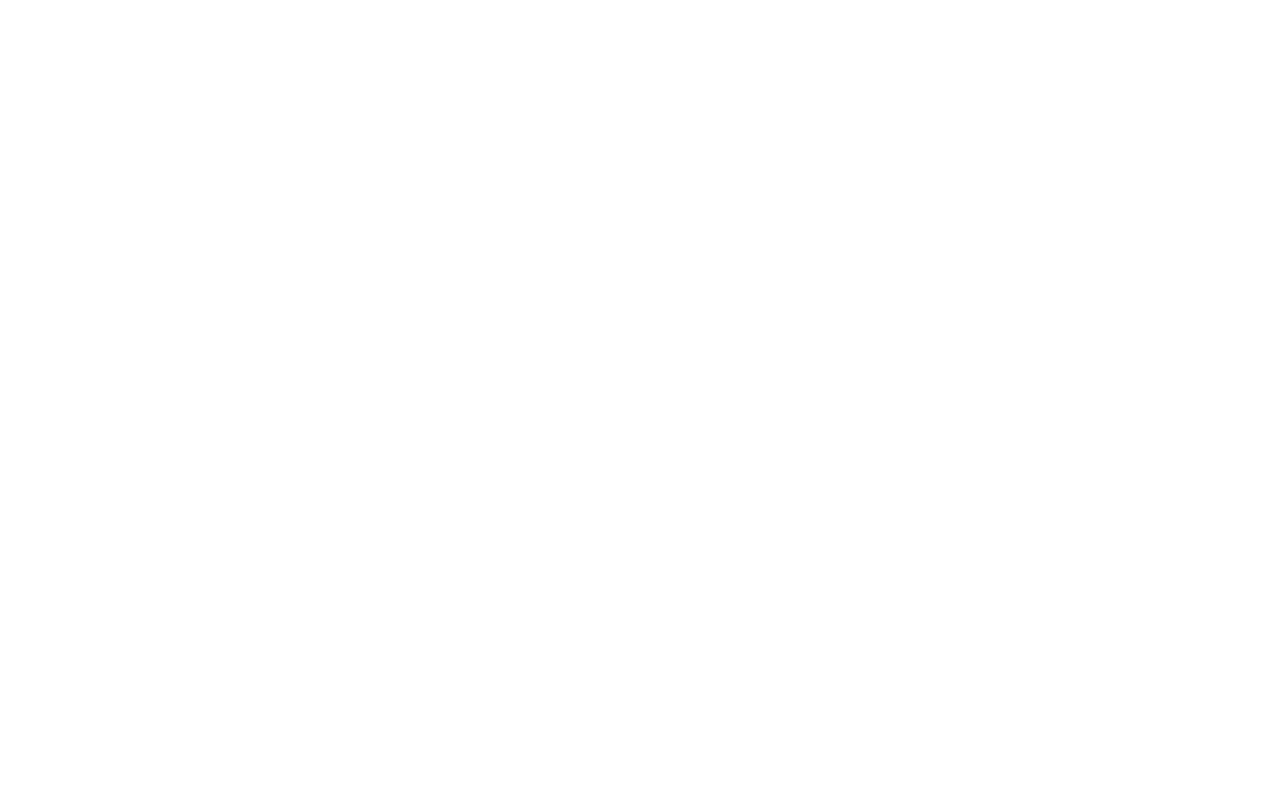
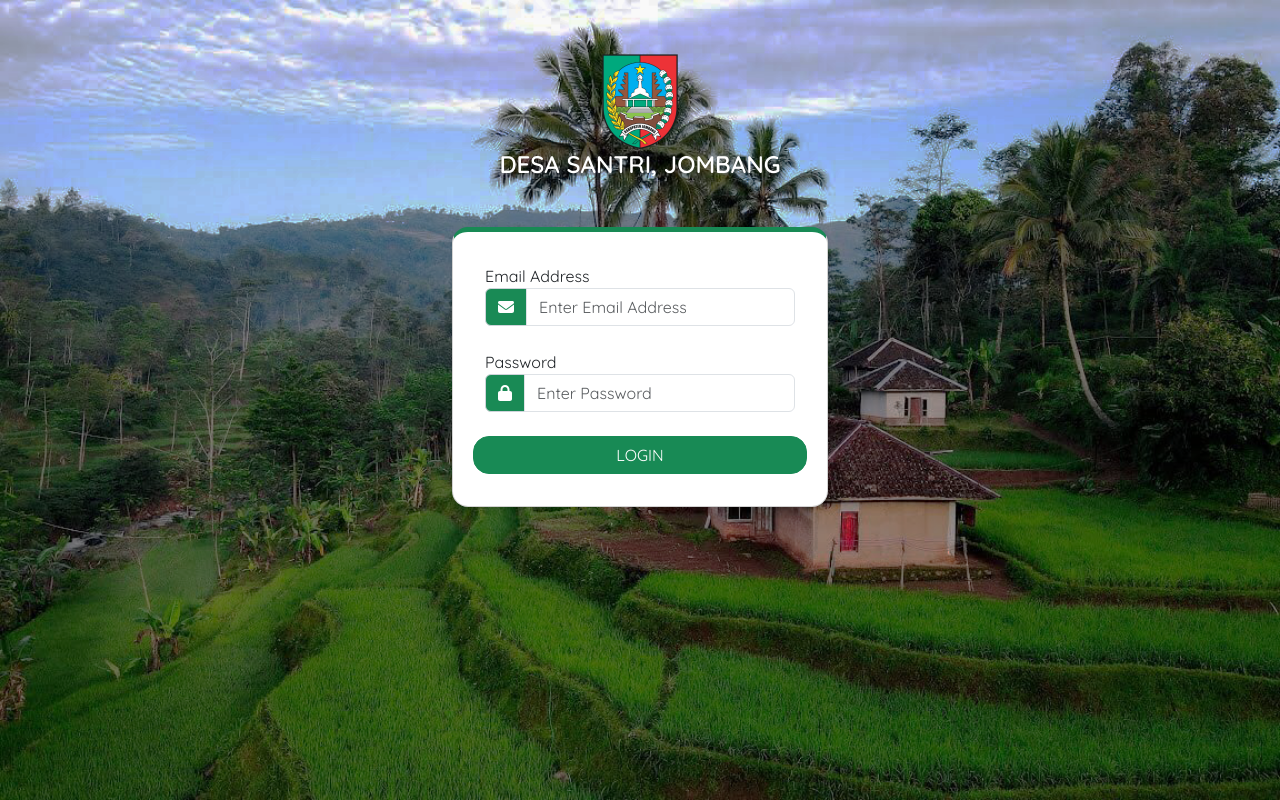
Before and after one commit to bramastyapp/desa-frontend, a React (Vite) app: page /login in a window 1280 px wide. Built offline with nearby package versions, Linux system fonts and the light colour scheme.

Commit message:
feat: authentication

```diff
--- a/src/App.jsx
+++ b/src/App.jsx
@@ -1,8 +1,13 @@
+//import routes
+import Routes from "./routes";
+
+//import Toaster
 import { Toaster } from "react-hot-toast";
 
 function App() {
   return (
     <>
+      <Routes />
       <Toaster />
     </>
   );
--- /dev/null
+++ b/src/layouts/Auth.jsx
@@ -0,0 +1,24 @@
+//import css bootstrap
+import "bootstrap/dist/css/bootstrap.min.css";
+import "../assets/admin/css/custom.css";
+
+//import font awesome
+import "@fortawesome/fontawesome-free/js/all.js";
+
+export default function auth({ children }) {
+  return (
+    <div
+      style={{
+        backgroundImage: "url(/images/bg.png)",
+        backgroundRepeat: "no-repeat",
+        backgroundPosition: "center",
+        backgroundSize: "cover",
+        height: "100vh",
+      }}
+    >
+      <div className="container">
+        <div className="d-flex justify-content-center h-100">{children}</div>
+      </div>
+    </div>
+  );
+}
--- /dev/null
+++ b/src/routes/index.jsx
@@ -0,0 +1,22 @@
+//import react router dom
+import { Routes, Route } from "react-router-dom";
+
+//======================================================
+// view admin
+//======================================================
+
+//import view login
+import Login from "../views/Auth/Login";
+import Forbidden from "../views/Auth/Forbidden";
+
+export default function RoutesIndex() {
+  return (
+    <Routes>
+      {/* route "/login" */}
+      <Route path="/login" element={<Login />} />
+
+      {/* route "/forbidden" */}
+      <Route path="/forbidden" element={<Forbidden />} />
+    </Routes>
+  );
+}
--- /dev/null
+++ b/src/views/Auth/Forbidden.jsx
@@ -0,0 +1,32 @@
+//import layoutAuth
+import LayoutAuth from "../../layouts/Auth";
+
+//import Link from react router dom
+import { Link } from "react-router-dom";
+
+export default function Forbidden() {
+  return (
+    <LayoutAuth>
+      <div className="container-fluid mb-5 mt-5">
+        <div className="row">
+          <div className="col-12 col-sm-12 col-xl-12 mb-4">
+            <div className="card border-0 shadow">
+              <div className="card-body text-center">
+                <img
+                  src="/images/no-touch.png"
+                  className="mt-5 mb-3"
+                  width="200"
+                />
+                <h2>Access Denied!</h2>
+                <Link to="/dashboard" className="btn btn-md btn-tertiary mt-3">
+                  <i className="fa fa-long-arrow-alt-left me-2"></i> Back to
+                  Dashboard
+                </Link>
+              </div>
+            </div>
+          </div>
+        </div>
+      </div>
+    </LayoutAuth>
+  );
+}
--- /dev/null
+++ b/src/views/Auth/Login.jsx
@@ -0,0 +1,151 @@
+//import state
+import { useState } from "react";
+
+//import service
+import Api from "../../services/Api";
+
+//import layoutAuth
+import LayoutAuth from "../../layouts/Auth";
+
+//import Cookie
+import Cookies from "js-cookie";
+
+//import Navigate
+import { Navigate, useNavigate } from "react-router-dom";
+
+//import toast
+import toast from "react-hot-toast";
+
+export default function login() {
+  //title page
+  document.title = "Login - Admin Desa";
+
+  //navigate
+  const navigate = useNavigate();
+
+  //define state
+  const [email, setEmail] = useState("");
+  const [password, setPassword] = useState("");
+
+  //define state errors
+  const [errors, setErrors] = useState([]);
+
+  //method login
+  const login = async (e) => {
+    e.preventDefault();
+
+    await Api.post("/api/login", {
+      //data
+      email: email,
+      password: password,
+    })
+      .then((response) => {
+        //set token to cookies
+        Cookies.set("token", response.data.token);
+
+        //set user to cookies
+        Cookies.set("user", JSON.stringify(response.data.user));
+
+        //set permissions to cookies
+        Cookies.set("permissions", JSON.stringify(response.data.permissions));
+
+        //show toast
+        toast.success("Login Successfully!", {
+          position: "top-right",
+          duration: 4000,
+        });
+
+        //redirect dashboard page
+        navigate("/admin/dashboard");
+      })
+      .catch((error) => {
+        //set response error to state
+        setErrors(error.response.data);
+      });
+  };
+
+  //check if cookie already exists
+  if (Cookies.get("token")) {
+    //redirect dashboard page
+    return <Navigate to="/admin/dashboard" replace />;
+  }
+
+  return (
+    <LayoutAuth>
+      <div
+        className="row d-flex align-items-center justify-content-center"
+        style={{
+          marginTop: "50px",
+        }}
+      >
+        <div className="col-md-7">
+          <div className="text-center mb-5">
+            <img src={"/images/logo-jbg.png"} width={"100"} />
+            <h4>
+              <strong className="text-white mt-3">DESA SANTRI, JOMBANG</strong>
+            </h4>
+          </div>
+          <div className="card rounded-4 shadow-sm border-top-success">
+            <div className="card-body">
+              <div className="form-left h-100 py-3 px-3">
+                {errors.message && (
+                  <div className="alert alert-danger">{errors.message}</div>
+                )}
+                <form onSubmit={login} className="row g-4">
+                  <div className="col-12">
+                    <label>Email Address</label>
+                    <div className="input-group">
+                      <div className="input-group-text">
+                        <i className="fa fa-envelope"></i>
+                      </div>
+                      <input
+                        type="text"
+                        className="form-control"
+                        value={email}
+                        onChange={(e) => setEmail(e.target.value)}
+                        placeholder="Enter Email Address"
+                      />
+                    </div>
+                    {errors.email && (
+                      <div className="alert alert-danger mt-2">
+                        {errors.email[0]}
+                      </div>
+                    )}
+                  </div>
+
+                  <div className="col-12">
+                    <label>Password</label>
+                    <div className="input-group">
+                      <div className="input-group-text">
+                        <i className="fa fa-lock"></i>
+                      </div>
+                      <input
+                        type="password"
+                        className="form-control"
+                        value={password}
+                        onChange={(e) => setPassword(e.target.value)}
+                        placeholder="Enter Password"
+                      />
+                    </div>
+                    {errors.password && (
+                      <div className="alert alert-danger mt-2">
+                        {errors.password[0]}
+                      </div>
+                    )}
+                  </div>
+
+                  <button
+                    type="submit"
+                    className="btn btn-primary px-4 float-end rounded-4"
+                  >
+                    LOGIN
+                  </button>
+                </form>
+              </div>
+            </div>
+          </div>
+        </div>
+      </div>
+    </LayoutAuth>
+  );
+}
```
